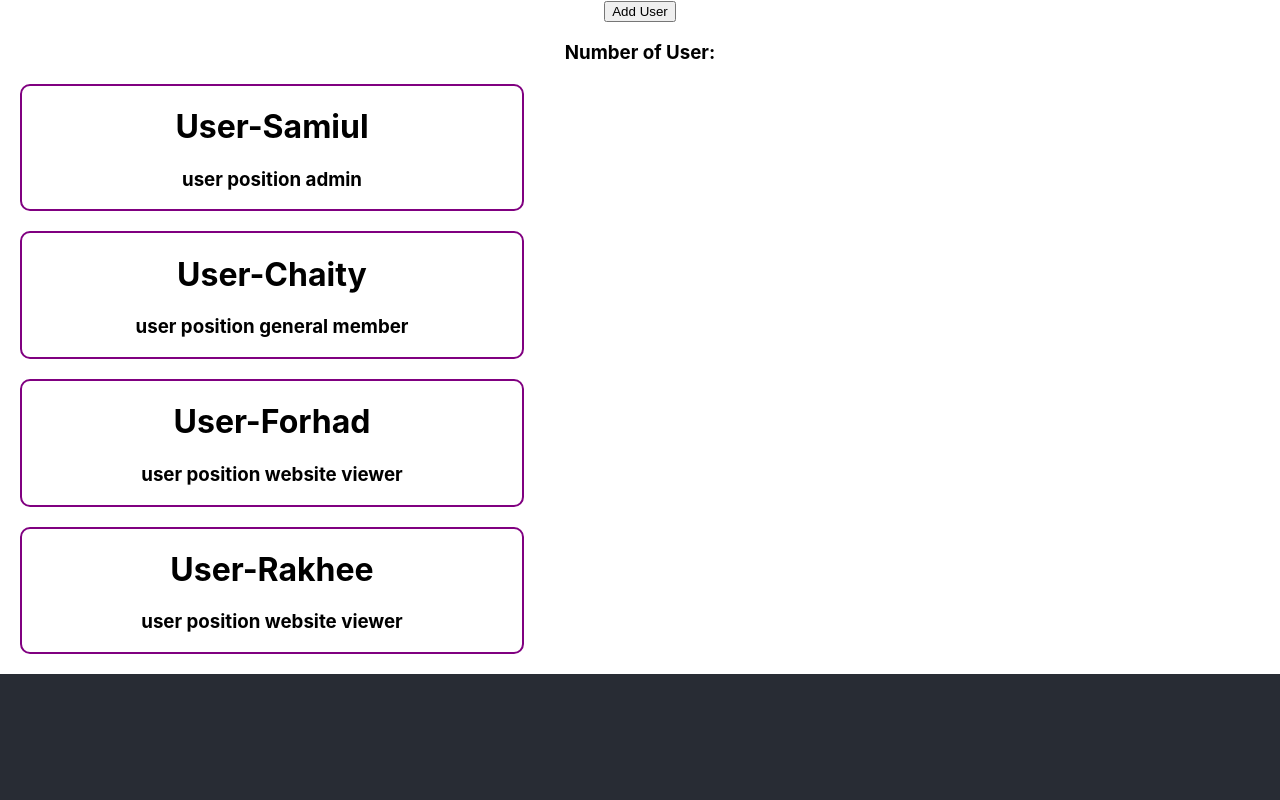
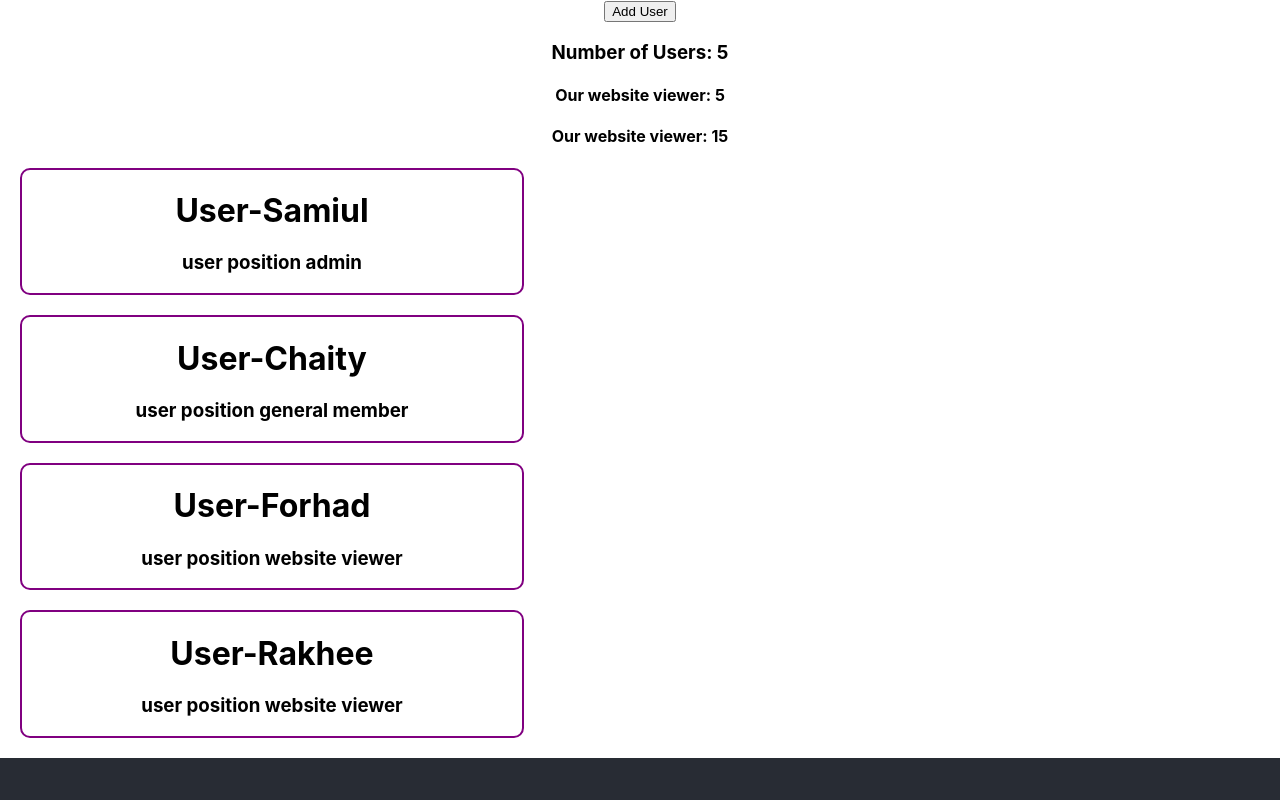
Before and after one commit to samiul-sheikh/react-recap-concepts, a React (Create React App) app: page / in a window 1280 px wide. Shown: the top 800 px of the page. Built offline with nearby package versions, Linux system fonts and the light colour scheme.

Commit message:
Event handler state update and pass state Recap

```diff
--- a/src/App.js
+++ b/src/App.js
@@ -19,23 +19,26 @@ function App() {
     );
 }
 
-// state function
+// Event handler state update and pass state Recap
 function UserCounter() {
-    // de-structure useState
-    const result = ['abc', 'def']
-    console.log(result[0], result[1])
+    const [count, setCount] = useState(5);
+    // console.log(count, setCount);
+    // const handleClick = () => console.log('clicked');
+    const handleClick = () => setCount(count + 1);
 
-    const [first, second] = ['abc', 'def']
-    console.log(first, second)
-
-    const [count, setCount] = useState(0);
-    console.log(count, setCount);
     return (
         <div>
-            <button>Add User</button>
-            <h3>Number of User: </h3>
+            <button onClick={handleClick}>Add User</button>
+            <h3>Number of Users: {count}</h3>
+            {/* using in another component dynamically */}
+            <UserDisplay viewers={count}></UserDisplay>
+            <UserDisplay viewers={count + 10}></UserDisplay>
         </div>
     )
+}
+// access from UserCounter components
+function UserDisplay(props) {
+    return <h4>Our website viewer: {props.viewers}</h4>
 }
 
 // create first component
```
